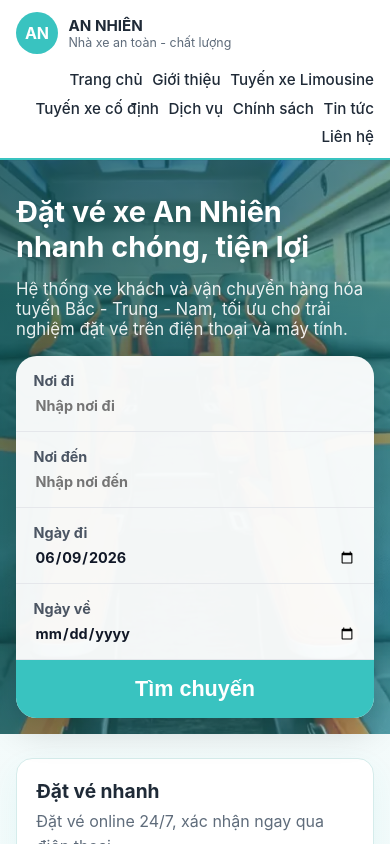
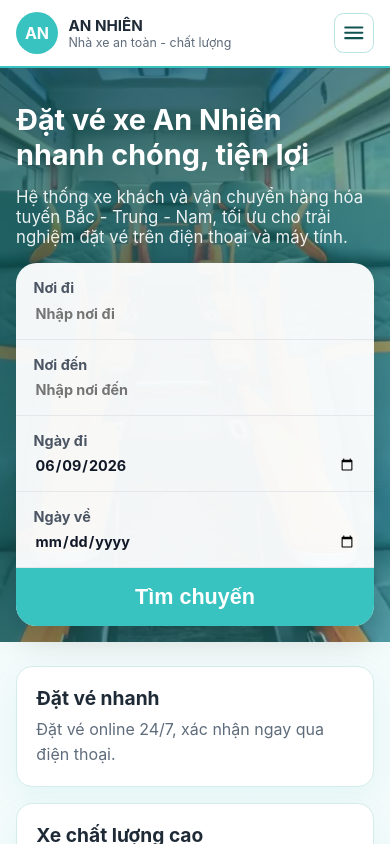
Before and after one commit to sonnhfit/nhaxeannhien, a React (Vite) app: page / in a window 390 px wide. Shown: the top 844 px of the page. Built offline with nearby package versions, Linux system fonts and the light colour scheme.

Commit message:
Add mobile toggle menu for top navbar

```diff
--- a/src/App.css
+++ b/src/App.css
@@ -24,6 +24,7 @@
   align-items: center;
   justify-content: space-between;
   gap: 1rem;
+  flex-wrap: wrap;
   padding: 0.75rem 2rem;
 }
 
@@ -64,6 +65,38 @@
   gap: 1rem;
   flex-wrap: wrap;
   justify-content: flex-end;
+}
+
+.menu-toggle {
+  display: none;
+  border: 1px solid #b9e3e2;
+  background: #fff;
+  color: var(--primary-deep);
+  border-radius: 0.6rem;
+  padding: 0.4rem;
+  cursor: pointer;
+}
+
+.menu-toggle svg {
+  width: 1.6rem;
+  height: 1.6rem;
+  display: block;
+  fill: none;
+  stroke: currentColor;
+  stroke-linecap: round;
+  stroke-linejoin: round;
+  stroke-width: 2;
+}
+
+.sr-only {
+  position: absolute;
+  width: 1px;
+  height: 1px;
+  padding: 0;
+  margin: -1px;
+  overflow: hidden;
+  clip: rect(0, 0, 0, 0);
+  border: 0;
 }
 
 .nav-link {
@@ -716,12 +749,34 @@
 @media (max-width: 1024px) {
   .site-header {
     padding: 0.75rem 1rem;
-    align-items: flex-start;
-    flex-direction: column;
+  }
+
+  .menu-toggle {
+    display: inline-flex;
+    align-items: center;
+    justify-content: center;
+    margin-left: auto;
   }
 
   .main-nav {
+    display: none;
+    width: 100%;
+    flex-direction: column;
+    align-items: stretch;
     gap: 0.6rem;
+    padding-top: 0.4rem;
+  }
+
+  .main-nav.is-open {
+    display: flex;
+  }
+
+  .nav-link {
+    display: block;
+    border: 1px solid #d8efef;
+    border-radius: 0.65rem;
+    padding: 0.7rem 0.85rem;
+    background: #fff;
   }
 
   .hero {
--- a/src/App.jsx
+++ b/src/App.jsx
@@ -1,3 +1,4 @@
+import { useState } from 'react'
 import './App.css'
 import heroImage from './assets/hero.png'
 
@@ -355,6 +356,8 @@ function ShippingFeatureIcon({ type }) {
 }
 
 function App() {
+  const [isMenuOpen, setIsMenuOpen] = useState(false)
+
   return (
     <div className="page">
       <header className="site-header">
@@ -365,9 +368,25 @@ function App() {
             <p className="brand-tagline">Nhà xe an toàn - chất lượng</p>
           </div>
         </div>
-        <nav className="main-nav" aria-label="Điều hướng chính">
+        <button
+          type="button"
+          className="menu-toggle"
+          aria-expanded={isMenuOpen}
+          aria-controls="main-navigation"
+          onClick={() => setIsMenuOpen((prev) => !prev)}
+        >
+          <span className="sr-only">Mở menu điều hướng</span>
+          <svg viewBox="0 0 24 24" aria-hidden="true">
+            <path d="M4 7h16M4 12h16M4 17h16" />
+          </svg>
+        </button>
+        <nav
+          id="main-navigation"
+          className={`main-nav ${isMenuOpen ? 'is-open' : ''}`}
+          aria-label="Điều hướng chính"
+        >
           {navItems.map((item) => (
-            <a key={item} href="#" className="nav-link">
+            <a key={item} href="#" className="nav-link" onClick={() => setIsMenuOpen(false)}>
               {item}
             </a>
           ))}
```
